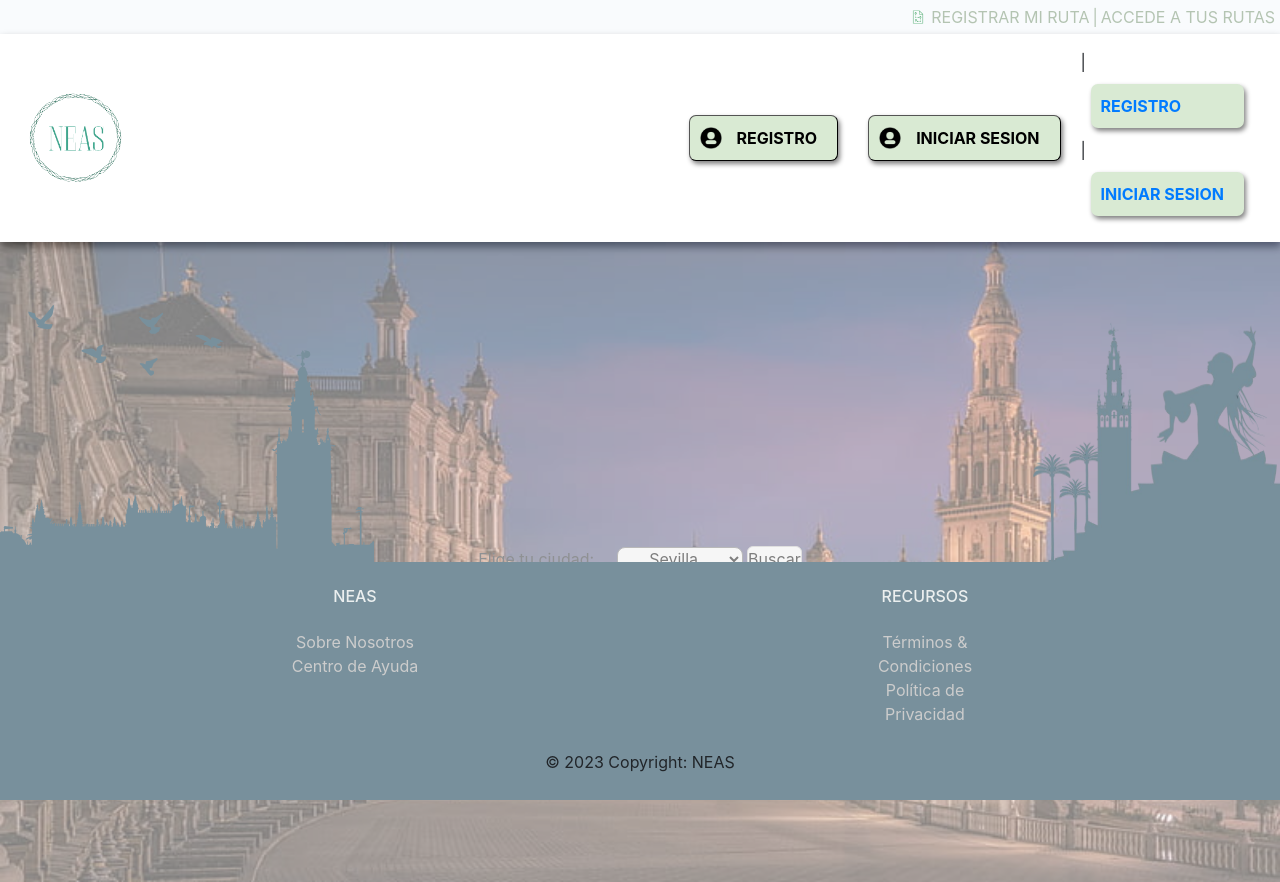
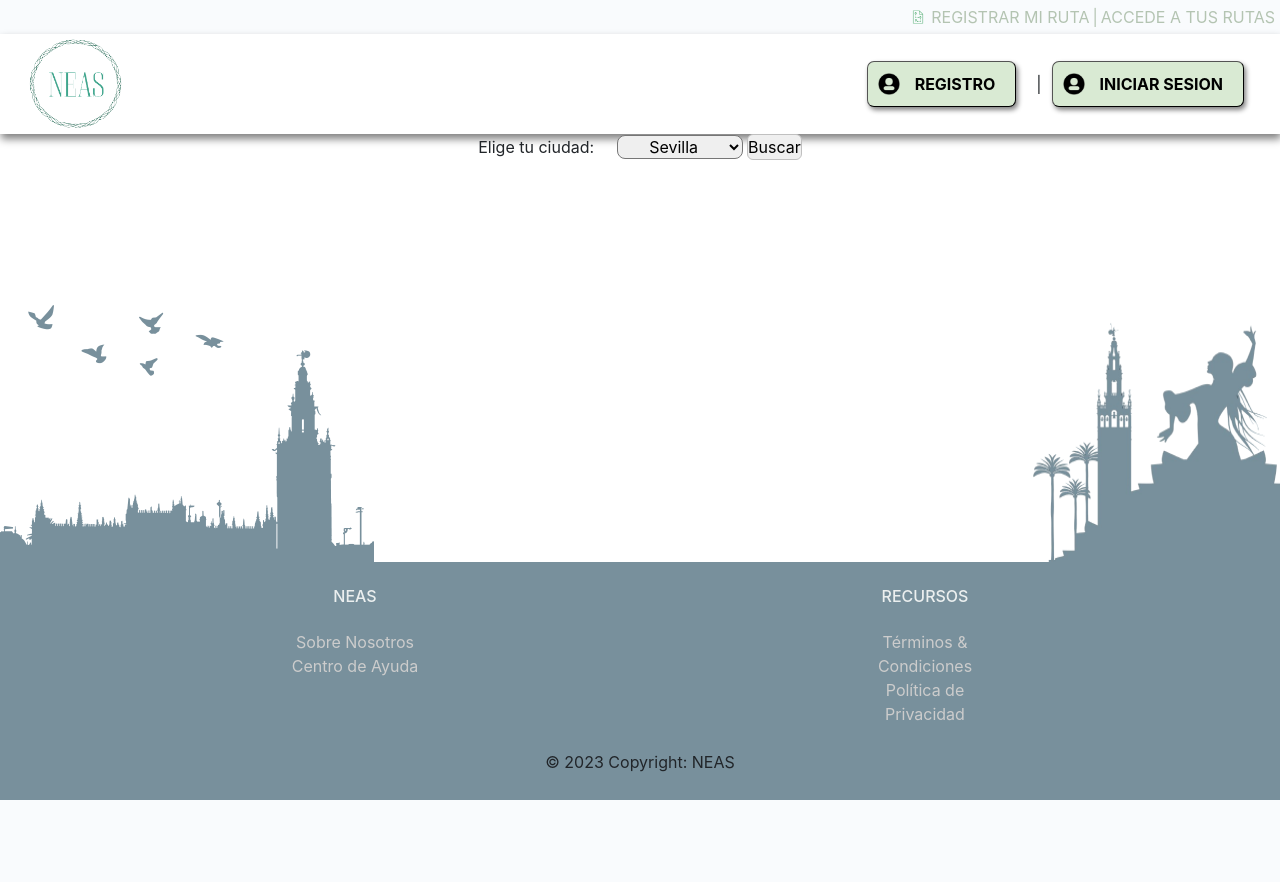
Before and after one commit to sgero/NeasProject, a Django app: page /neas/ in a window 1280 px wide. After the commit the page ends 800 px from the top, so only its background shows below. Run offline with Django 4.2, Linux system fonts and the light colour scheme; parts of the project's set-up code (start-up, migrations or seed data) failed here and were passed over; some libraries are stand-ins or nearby versions.

Commit message:
actualizacion html y css

```diff
--- a/NeasAPP/static/basic_page.css
+++ b/NeasAPP/static/basic_page.css
@@ -5,6 +5,19 @@
     box-sizing: border-box;
     padding: 0;
     margin: 0;
+
+}
+
+.color{
+
+    color: black !important;
+    text-decoration: none !important;
+
+}
+
+.color:hover {
+
+    text-decoration: none !important;
 
 }
 
@@ -32,17 +45,10 @@
     margin: 0 !important;
 }
 
-a{
-    cursor: pointer;
-}
 html, body {
     margin: 0;
     padding: 0;
     }
-
-#accede{
-    margin-right: 4px;
-}
 
 
 #parteabajo{
@@ -58,6 +64,12 @@
     display: flex;
     align-items: center;
 
+}
+
+.botones {
+    display: flex;
+    justify-content: center;
+    align-items: center;
 }
 
 .boton{
@@ -80,12 +92,6 @@
 
 }
 
-a:hover{
-
-     text-decoration: none;
-
-}
-
 .imagenusuario{
     margin-right: 15px
 }
@@ -101,7 +107,6 @@
     display: flex;
     align-content: center;
     justify-content: center;
-    margin-top:50px;
 }
 
 h6{
--- a/NeasAPP/static/inicio.css
+++ b/NeasAPP/static/inicio.css
@@ -16,14 +16,11 @@
 
 .inicio {
 
-    background-image: url('img/fotosevilla.jpg');
-    background-repeat: no-repeat;
-    background-position: center;
-    background-size: 100%;
-    height: 80%;
-    width: 100%;
-    opacity: 0.5;
-    margin: 0 !important;
+    justify-content: center;
     align-items: center;
+    align-content: center;
+    text-align: center;
+    flex-wrap: wrap !important;
+    height: auto;
 
 }
--- a/NeasAPP/views.py
+++ b/NeasAPP/views.py
@@ -110,7 +110,7 @@
 @user_required
 def desloguearse(request):
     logout(request)
-    return render(request,"inicio.html")
+    return redirect('/neas/')
 
 
 
--- a/templates/basic_page.html
+++ b/templates/basic_page.html
@@ -35,7 +35,7 @@
 
             <p class="empresas">|</p>
 
-            <a href="" class="empresas" id="accede">ACCEDE A TUS RUTAS </a>
+            <a href="" class="empresas">ACCEDE A TUS RUTAS </a>
 
         </div>
 
@@ -43,47 +43,38 @@
 
             <div id="logo">
 
-                <a><img src="{% static "img/logoNEAS1.png" %}" width="130" height="100" id="foto"></a>
+                <a href="/neas/"><img src="{% static "img/logoNEAS1.png" %}" width="130" height="100" id="foto"></a>
 
             </div>
 
             <div id="botones">
 
-                <div>
+                <div class="botones">
+                    <!-- IF para el LOGOUT -->
+                    {% if user.is_authenticated %}
+
+                        <div><h3>¡Bienvenido/a {{ user.get_username }}!</h3></div>
+
+                        <a href="{% url 'logout' %}" class="color">LOGOUT</a>
+
+                    {% else %}
 
                         <button class="boton"><img src="{% static "img/userfoto.png" %}" width="22" height="22" class="imagenusuario">
 
-                        REGISTRO
+                            <a href="{% url 'registrar_usuario'%}" class="color">REGISTRO</a>
 
                         </button>
 
-                </div>
-
-                <div>
+                        <div>|</div>
 
                         <button class="boton"><img src="{% static "img/userfoto.png" %}" width="22" height="22" class="imagenusuario">
 
-                        INICIAR SESION
+                            <a href="{% url 'login_usuario' %}" class="color">INICIAR SESION</a>
 
                         </button>
 
-                </div>
+                    {% endif %}
 
-                <div>
-                    <!-- IF para el LOGOUT -->
-                    {% if user.is_authenticated %}
-                        <div><h3>¡Bienvenido {{ user.get_username }}!</h3></div>
-                        <a href="{% url 'logout' %}" class="boton">LOGOUT</a>
-                    {% else %}
-                        <div>|</div>
-                        <div>
-                            <a href="{% url 'registrar_usuario'%}" class="boton">REGISTRO</a>
-                        </div>
-                        <div>|</div>
-                        <div>
-                            <a href="{% url 'login_usuario' %}" class="boton">INICIAR SESION</a>
-                        </div>
-                    {% endif %}
                 </div>
 
             </div>
```
Also changed, not shown: db.sqlite3. Lines whose indentation alone changed are shown as unchanged.
